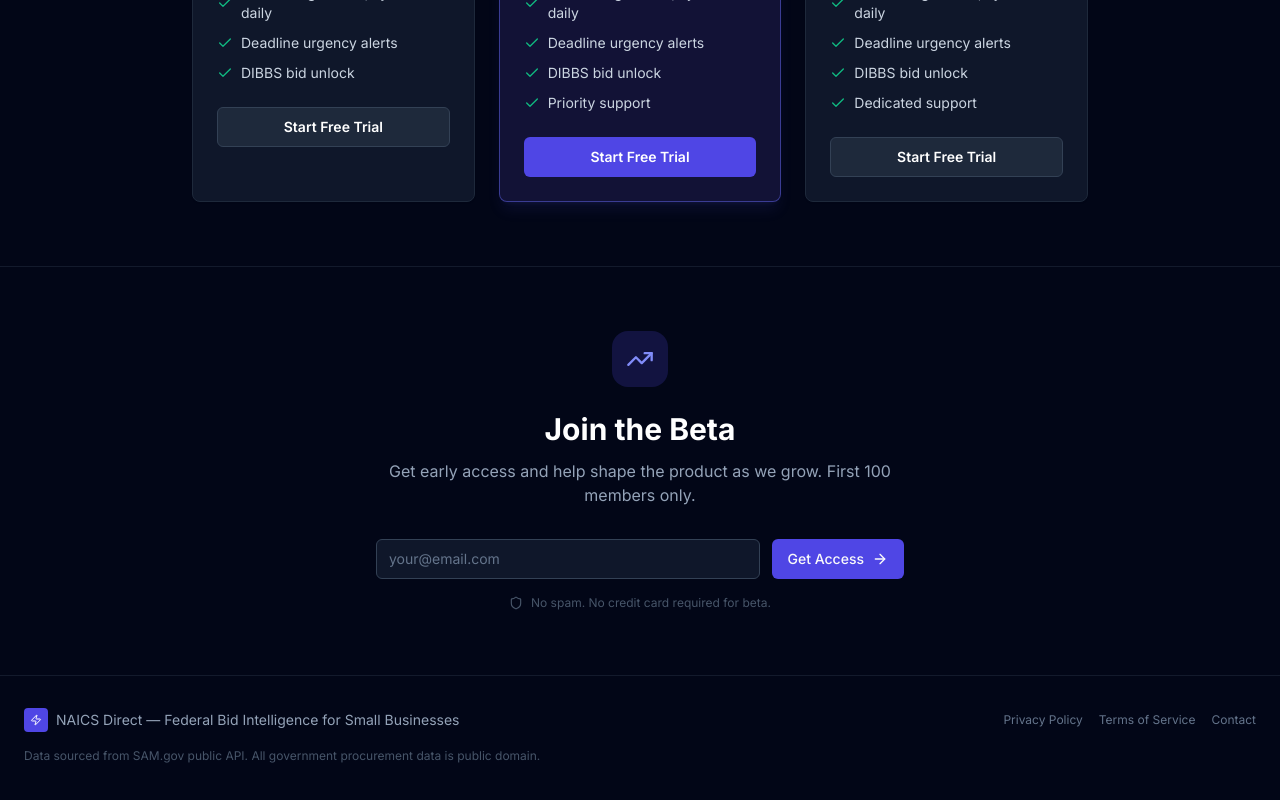
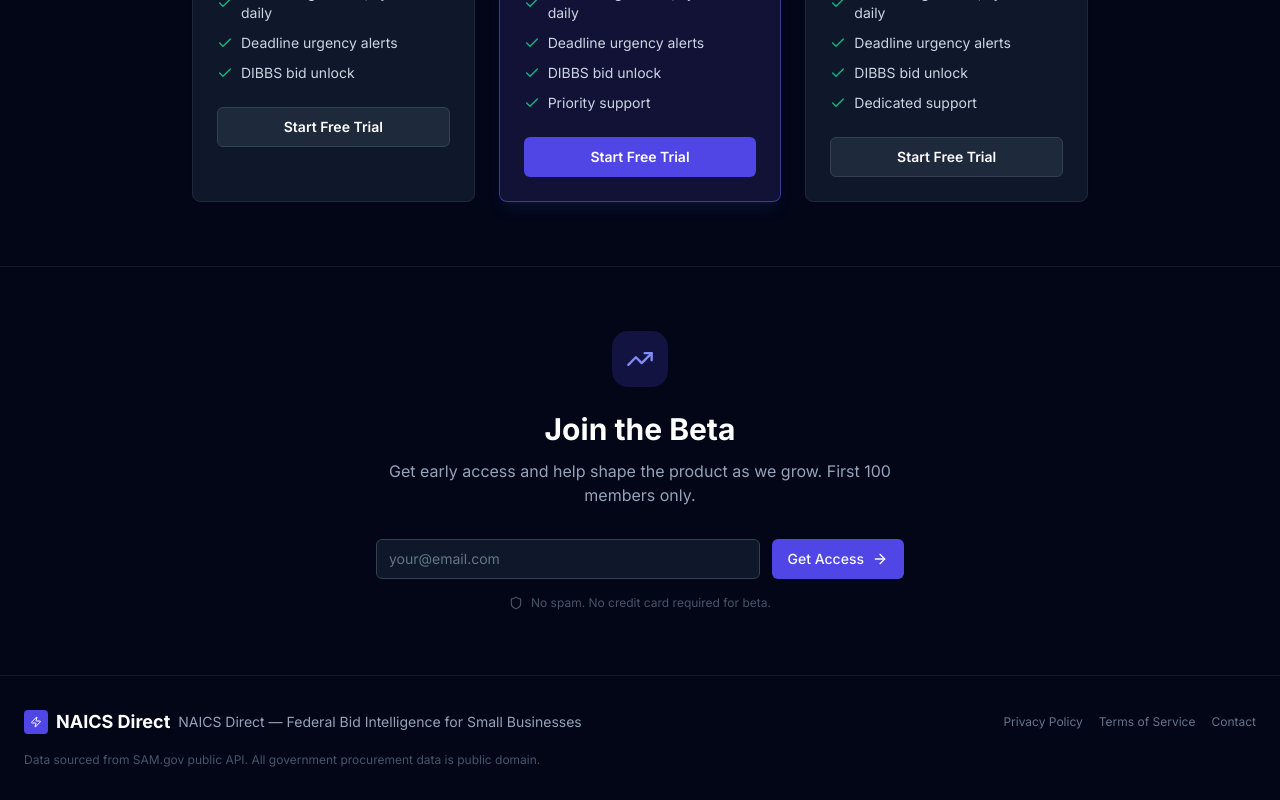
Before and after one commit to runjohnray2-lgtm/naicsdirect, a Next.js app: page / in a window 1280 px wide. Shown: the part 4315-5115 px from the top of the page. Built offline with nearby package versions, Linux system fonts and the light colour scheme; no server answers; the database is empty.

Commit message:
fix: homepage nav "Log In" pointed to /dashboard instead of /auth/signin (dashboard is public, so this link never actually logged anyone in)

```diff
--- a/app/page.tsx
+++ b/app/page.tsx
@@ -176,7 +176,7 @@ export default function LandingPage() {
           </nav>
           <div className="flex items-center gap-3">
             <Button variant="ghost" size="sm" className="text-slate-400 hover:text-white hidden sm:flex" asChild>
-              <Link href="/dashboard">Log In</Link>
+              <Link href="/auth/signin">Log In</Link>
             </Button>
             <Button size="sm" className="bg-indigo-600 hover:bg-indigo-500" asChild>
               <a href="#beta">Get Beta Access</a>
@@ -521,6 +521,7 @@ export default function LandingPage() {
               <div className="w-6 h-6 bg-indigo-600 rounded flex items-center justify-center">
                 <Zap className="w-3 h-3 text-white" />
               </div>
+              <span className="text-lg font-bold text-white">NAICS Direct</span>
               <span className="text-slate-400 text-sm">NAICS Direct — Federal Bid Intelligence for Small Businesses</span>
             </div>
             <div className="flex items-center gap-4 text-xs text-slate-500">
```
